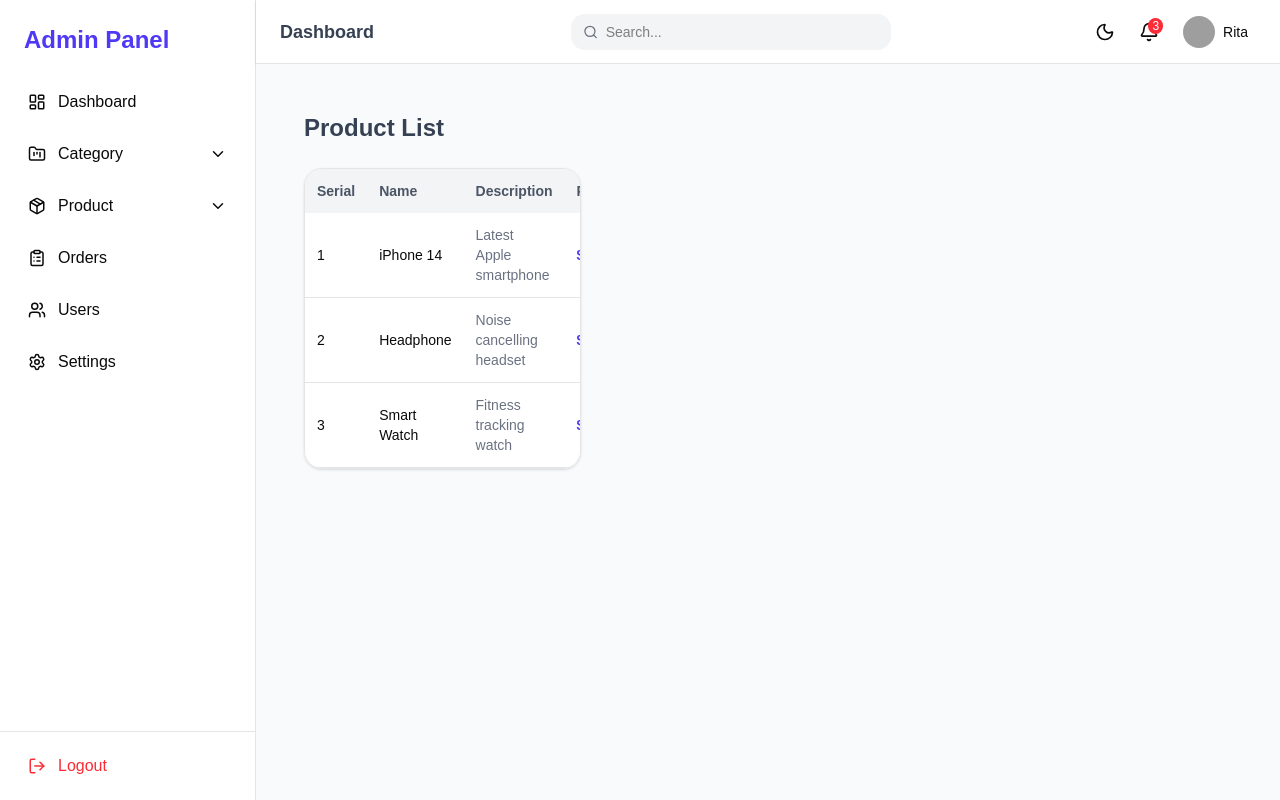
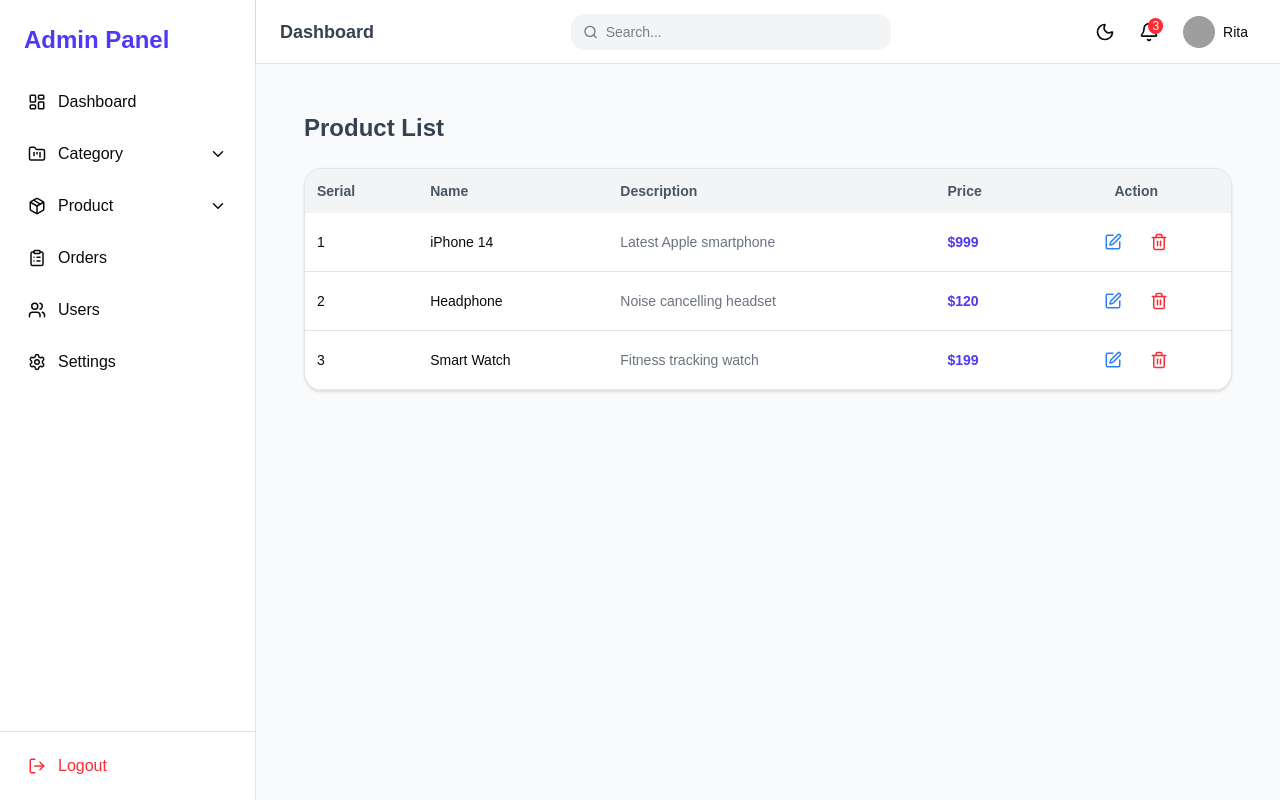
Before and after one commit to Ritaakterlaboni/Dashboard, a React (Vite) app: page /productlist in a window 1280 px wide. Built offline with nearby package versions, Linux system fonts and the light colour scheme; grey boxes are pictures that could not be loaded.

Commit message:
update productlist

```diff
--- a/src/components/pages/ProductList.jsx
+++ b/src/components/pages/ProductList.jsx
@@ -32,7 +32,7 @@ const ProductList = () => {
   };
 
   return (
-    <div className="p-6 space-y-6 md:max-w-1/3">
+    <div className="p-6 space-y-6">
 
       {/* TITLE */}
       <h1 className="text-2xl font-bold text-gray-700">
```
